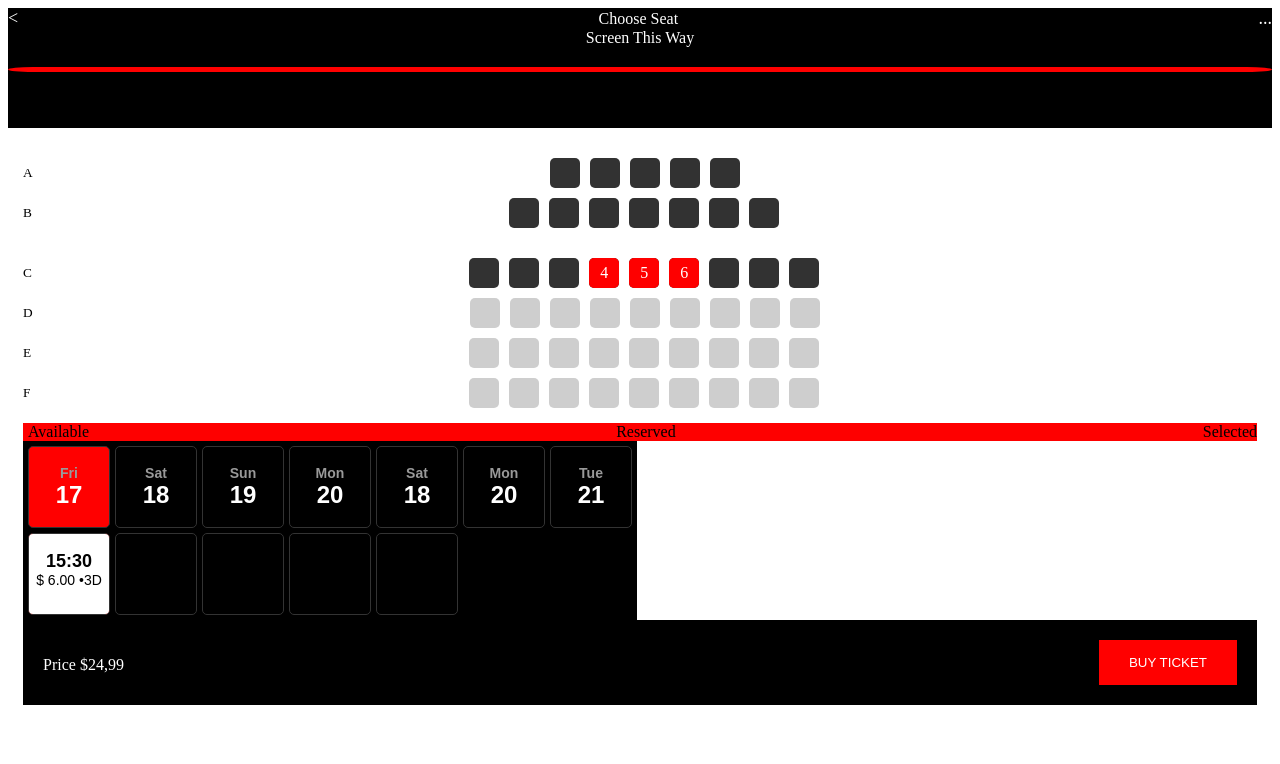
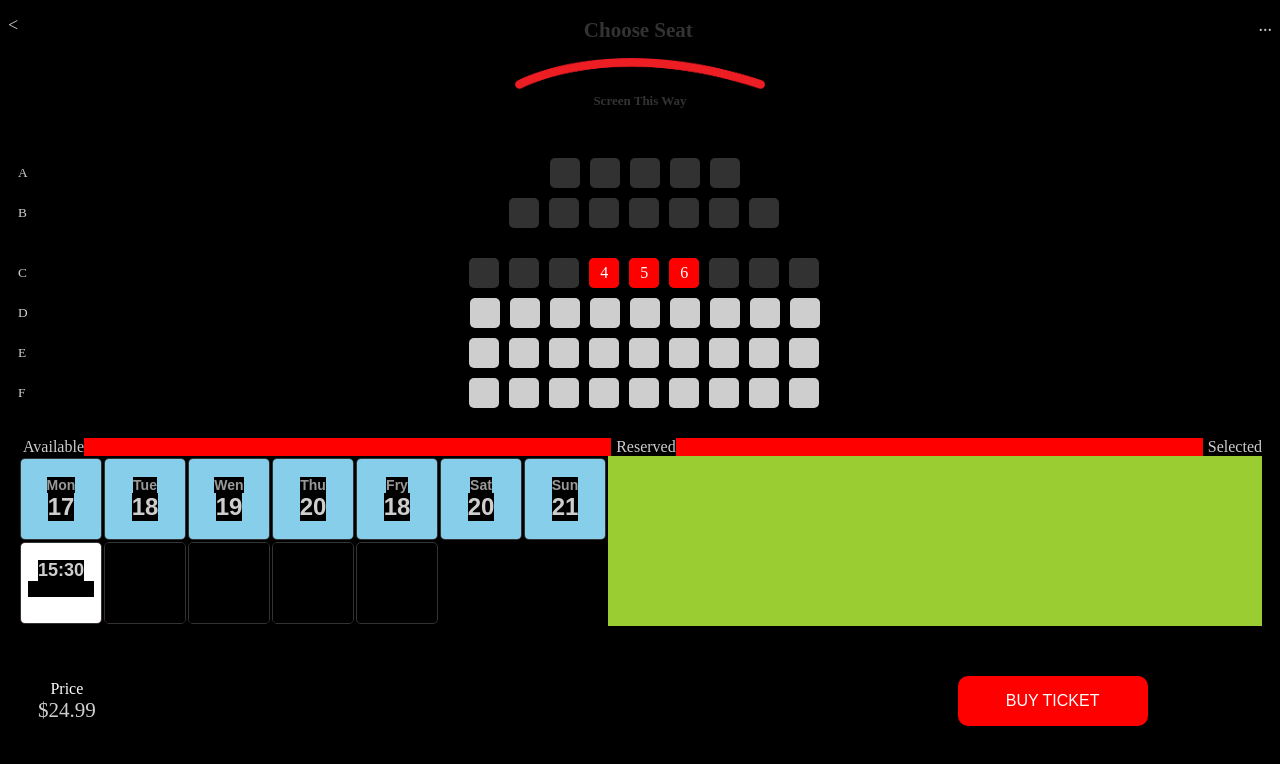
Before and after one commit to jdmartinezrs/proyectMongoII, a website: page public/views/asientos.html in a window 1280 px wide. Drawn offline with Linux system fonts and the light colour scheme.

Commit message:
feat: :construction: working in frontend to seats template

```diff
--- a/public/css/asientos.css
+++ b/public/css/asientos.css
@@ -1,20 +1,21 @@
 
-/* *{
+*{
+    color: #CECECE;
     background-color: black;
-} */
+}
 .asientos{
-    margin-top: 30px;
+    margin-top: 20px;
     padding-bottom: 100px;
-    padding: 0 15px;
+    padding: 0 10px;
 }
 .asientos__normal{
-    margin-bottom: 30px !important;
+    margin-bottom: 20px !important;
 }
 .asientos__normal,
 .asientos__preferenciales{
     display: flex;
     gap: 10px;
-    margin: 15px 0;
+    margin: 30px 0;
     flex-direction: column;
     align-items: center;
 }
@@ -107,11 +108,15 @@
 }
 
 .calendar {
-    background-color: #000;
+    width: 100%;
+    background-color:yellowgreen;
     color: #fff;
     font-family: Arial, sans-serif;
     border-collapse: separate;
+    overflow: auto;
+     margin: auto;
     border-spacing: 5px;
+    overflow-x: auto;
   }
 
   .calendar th, .calendar td {
@@ -129,7 +134,8 @@
   }
 
   .day-container {
-    width: 100%;
+    background: skyblue;
+    width: 80px;
     height: 100%;
     display: flex;
     flex-direction: column;
@@ -246,22 +252,26 @@
     width: 100%; /* Set your desired width */
     height: 120px; /* Set your desired height */
   }
+  .seat-selection .title {
 
-  .seat-selection title {
-    margin-top: 300px;
-   color: yellow; /* Set your desired height */
-  }
+    font-size: 24px; /* Cambia el tamaño de la fuente */
+    font-weight: bold; /* Cambia el grosor de la fuente */
+    color: #333; /* Cambia el color del texto */
+    text-align: center; /* Centra el texto dentro de su contenedor */
+    margin: 0 auto; /* Asegura que el título esté centrado horizontalmente */
+    padding-top: 50px 0;
+}
+.screen-indicator .screen-text {
+
+    font-size: 24px; /* Cambia el tamaño de la fuente */
+    font-weight: bold; /* Cambia el grosor de la fuente */
+    color: #333; /* Cambia el color del texto */
+    text-align: center; /* Centra el texto dentro de su contenedor */
+    margin: 0 auto; /* Asegura que el título esté centrado horizontalmente */
+    margin-top: 100 px ;
+}
 
 
-
-
-
-  .screen-line {
-    background-color: red;
-    margin-top: 20px;
-    height: 5px; /* Adjust the thickness as needed */
-    border-radius: 50px / 100%; /* Create a curved effect */
-}
 
 .price2 {
     color: white; /* White text */
@@ -271,3 +281,39 @@
   .calendar {
     gap: 20px
   }
+
+  .ticket-container{
+    margin-top: 30px;
+    display: flex;
+    flex-direction: row;
+  }
+
+  .ticket-container .buy-ticket {
+
+    height: 50px;
+    width: 190px;
+    border-radius: 10px; /* Redondea todas las esquinas con un radio de 10px */
+  }
+
+  .ticket-container {
+    display: flex;
+    align-items: center; /* Aligns items vertically in the center */
+    justify-content: space-between; /* Ensures button stays on the right */
+    width: 90%; /* Ensures the container takes full width */
+}
+
+.organization {
+    display: flex;
+    flex-direction: column; /* Ensures Price and value are stacked */
+}
+
+.price2, .value2 {
+    margin: 0; /* Removes any default margins */
+
+}
+
+.buy-ticket {
+    margin-right: 30px; /* Adds some space between the text and the button */
+   margin-right: 10px;
+    font-size: 16px; /* Adjusts font size for the button */
+}
--- a/public/css/styles2.css
+++ b/public/css/styles2.css
@@ -145,3 +145,10 @@ body {
     font-size: 0.8rem;
     text-align: center;
 }
+
+
+.seat-selection .screen-indicator img {
+    width: 150px;
+    height: auto;
+    max-width: 100%;
+}
--- a/public/views/asientos.html
+++ b/public/views/asientos.html
@@ -11,14 +11,16 @@
     <div class="seat-selection">
         <div class="nav">
           <span class="back-arrow">&lt;</span>
-          <span class="title">Choose Seat</span>
+          <span class="title" style="margin-top:10px; font-size: 21px; ">Choose Seat</span>
           <span class="menu">...</span>
         </div>
         <div class="screen-indicator">
-          <div class="screen-text">Screen This Way</div>
-          <div class="screen-line"></div>
+            <img src="../storage/Sin título-1.png" alt=""style="width: 250px; height: auto; max-width: 100%;margin-top: 15px">
+          <div class="screen-text" style="font-size: 13px;">Screen This Way</div>
         </div>
       </div>
+
+
     <section class="asientos">
         <form id="myform">
             <article class="asientos__normal">
@@ -117,53 +119,53 @@
                     <label>Selected</label>
                 </div>
             </article>
-
-            <table class="calendar">
+<div class="calendar"> <table>
     <tr>
       <th class="active">
         <div class="day-container">
-                      <span class="weekday">Fri</span>
+          <span class="weekday">Mon</span>
           <span class="date">17</span>
         </div>
       </th>
       <th>
         <div class="day-container">
-                      <span class="weekday">Sat</span>
+          <span class="weekday">Tue</span>
           <span class="date">18</span>
         </div>
       </th>
       <th>
         <div class="day-container">
-                      <span class="weekday">Sun</span>
+          <span class="weekday">Wen</span>
           <span class="date">19</span>
         </div>
       </th>
       <th>
         <div class="day-container">
-                      <span class="weekday">Mon</span>
+          <span class="weekday">Thu</span>
           <span class="date">20</span>
         </div>
       </th>
       <th>
 
         <div class="day-container">
-                        <span class="weekday">Sat</span>
+            <span class="weekday">Fry</span>
             <span class="date">18</span>
           </div>
         </th>
         <th>
           <div class="day-container">
-                        <span class="weekday">Mon</span>
+            <span class="weekday">Sat</span>
             <span class="date">20</span>
           </div>
         </th>
         <th>
           <div class="day-container">
-                        <span class="weekday">Tue</span>
+            <span class="weekday">Sun</span>
             <span class="date">21</span>
           </div>
       </th>
-                </tr>
+    </tr></div>
+
                 <div>
                 <tr>
                   <td class="active">
@@ -211,7 +213,10 @@
               </table>
             </div>
  <div class="ticket-container">
-                <p class="price2">Price $24,99</p>
+    <div class="organization">
+        <p class="price2">Price</p>
+        <p class="value2" style="font-size: 21px">$24.99</p>
+    </div>
     <button class="buy-ticket">Buy ticket</button>
 </div>
 
--- a/server/controllers/seatsController.js
+++ b/server/controllers/seatsController.js
@@ -4,8 +4,6 @@ const SeatsModel = require('../model/seatsModel')
 
 
 //const SeatsModel = require('../path/to/SeatsModel');
-
-
 
 const getMovieShowByDay = async (req, res) => {
     const seatsModel = new SeatsModel();
@@ -22,6 +20,7 @@ const getMovieShowByDay = async (req, res) => {
         res.status(500).json({error: 'Internal Server Error'});
     }
 };
+
 const setASeatBooking = async (req, res) => {
     const seatsModel = new SeatsModel();
     const { showId } = req.params;
@@ -33,8 +32,7 @@ const setASeatBooking = async (req, res) => {
         console.error('Error in setASeatBooking:', err);
         res.status(500).json({error: 'Internal Server Error'});
     }
-};;
-
+};
 
 const removeASeatReservation = async (req, res) => {
     const seatsModel = new SeatsModel();
```
Also changed, not shown: public/storage/Sin título-1.png (added). Lines whose indentation alone changed are shown as unchanged.
